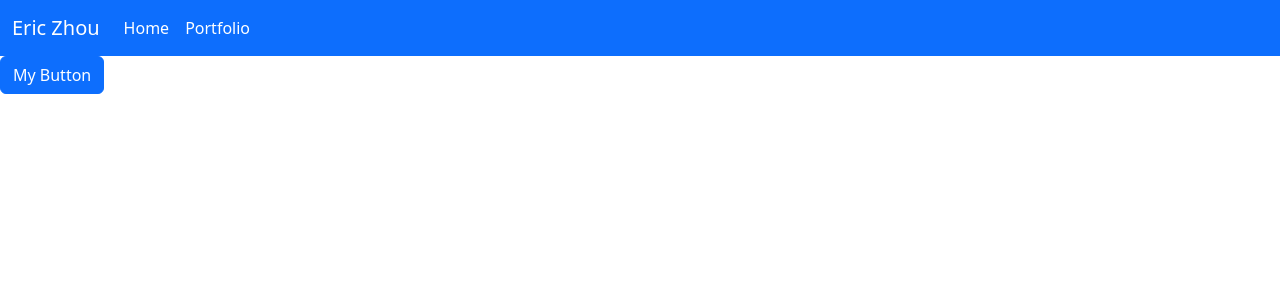
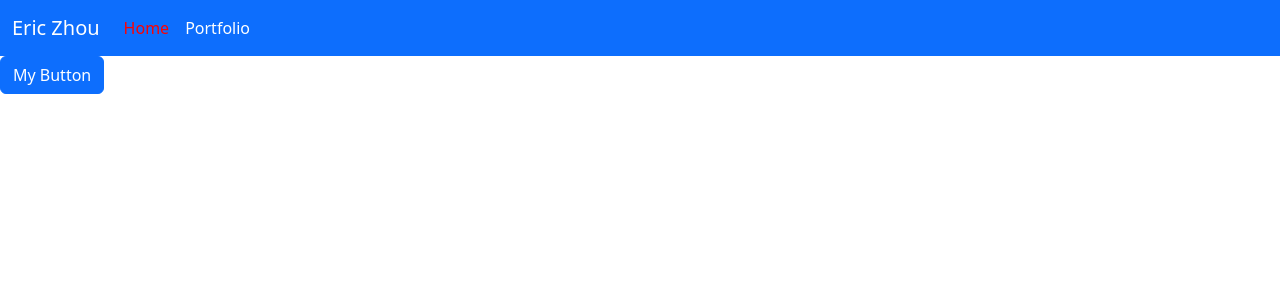
Before and after one commit to 3r1cZ/3r1cZ.github.io, a React (Vite) app: page / in a window 1280 px wide. In both pictures the pointer is over the link "Home". Shown: the top 300 px of the page. Built offline with nearby package versions, Linux system fonts and the light colour scheme.

Commit message:
Customize navbar and change title

```diff
--- a/index.html
+++ b/index.html
@@ -4,7 +4,7 @@
     <meta charset="UTF-8" />
     <link rel="icon" type="image/svg+xml" href="/vite.svg" />
     <meta name="viewport" content="width=device-width, initial-scale=1.0" />
-    <title>Vite + React + TS</title>
+    <title>Eric Zhou</title>
   </head>
   <body>
     <div id="root"></div>
--- a/src/components/Navbar.tsx
+++ b/src/components/Navbar.tsx
@@ -1,4 +1,5 @@
 import { Link } from "react-router-dom";
+import "../css/Navbar.css";
 
 const Navbar = () => {
   return (
--- /dev/null
+++ b/src/css/Navbar.css
@@ -0,0 +1,3 @@
+.navbar-nav .nav-item .nav-link:hover {
+  color: red;
+}
```
